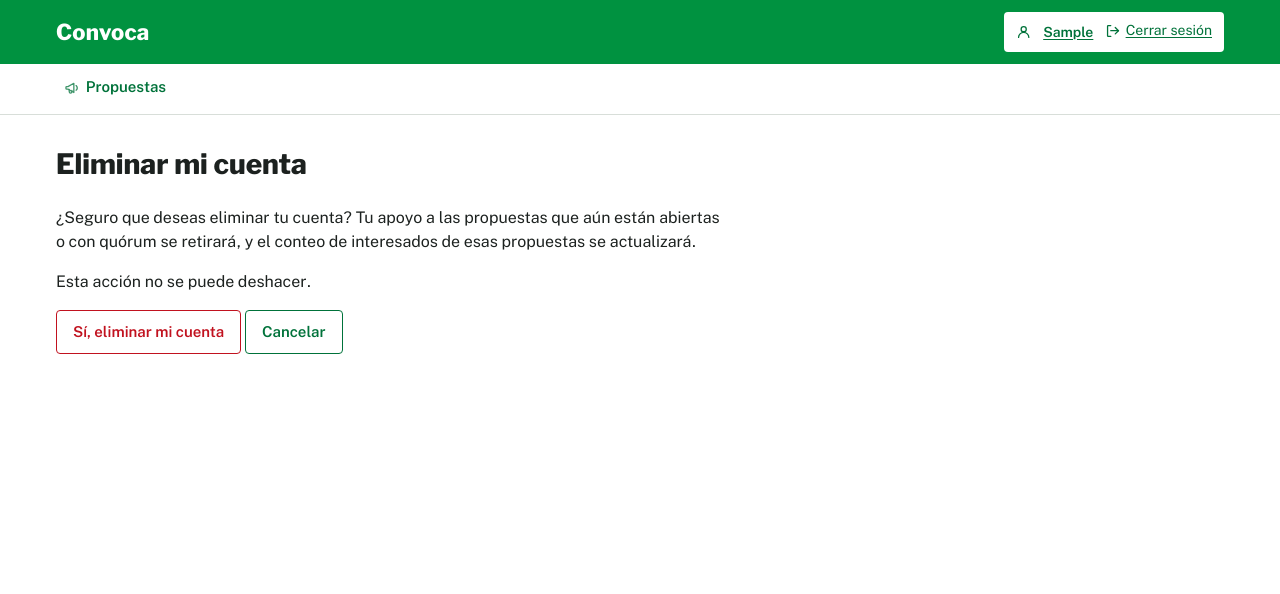
After one commit to svaltqt/Convoca, a Django app: page /perfil/eliminar/ in a window 1280 px wide. The commit adds this page. Shown: the top 594 px of the page. Run offline with Django 5.2, Linux system fonts and the light colour scheme; the visitor is signed in with stand-in values (Sample User, id 1); data that the repository does not hold is empty.

Commit message:
feat: vista, ruta y pantalla de confirmación para eliminar cuenta (HU-17, criterio 2)

```diff
--- a/apps/usuarios/urls.py
+++ b/apps/usuarios/urls.py
@@ -10,6 +10,11 @@ urlpatterns = [
     path("registro/", views.RegistroView.as_view(), name="registro"),
     path("politica-datos/", views.PoliticaDatosView.as_view(), name="politica_datos"),
     path("perfil/", views.PerfilView.as_view(), name="perfil"),
+    path(
+        "perfil/eliminar/",
+        views.EliminarCuentaView.as_view(),
+        name="eliminar_cuenta",
+    ),
     path("usuarios/", views.UsuarioListView.as_view(), name="usuario_lista"),
     path(
         "usuarios/<int:pk>/editar/",
--- a/apps/usuarios/views.py
+++ b/apps/usuarios/views.py
@@ -1,7 +1,9 @@
 from django.contrib import messages
+from django.contrib.auth import logout
 from django.contrib.auth.mixins import LoginRequiredMixin
 from django.contrib.auth.views import LoginView, LogoutView
 from django.contrib.messages.views import SuccessMessageMixin
+from django.shortcuts import redirect
 from django.urls import reverse_lazy
 from django.views.generic import CreateView, TemplateView, UpdateView
 
@@ -15,6 +17,7 @@ from config.views import (
 
 from .forms import FormularioLogin, RegistroForm, UsuarioForm
 from .models import Usuario
+from .services import eliminar_cuenta
 
 
 class EntrarView(LoginView):
@@ -61,6 +64,22 @@ class PerfilView(LoginRequiredMixin, SuccessMessageMixin, UpdateView):
 
     def get_object(self, queryset=None):
         return self.request.user
+
+
+class EliminarCuentaView(LoginRequiredMixin, TemplateView):
+    """
+    GET muestra la confirmación; solo el POST del botón de confirmar
+    elimina la cuenta, para evitar una eliminación por un clic accidental.
+    Siempre actúa sobre request.user.
+    """
+
+    template_name = "usuarios/eliminar_cuenta.html"
+
+    def post(self, request, *args, **kwargs):
+        eliminar_cuenta(request.user)
+        logout(request)
+        messages.success(request, "Tu cuenta fue eliminada.")
+        return redirect("inicio")
 
 
 class UsuarioListView(ListaConBusquedaView):
--- /dev/null
+++ b/templates/usuarios/eliminar_cuenta.html
@@ -0,0 +1,18 @@
+{% extends "base.html" %}
+
+{% block titulo %}Eliminar mi cuenta — Convoca{% endblock %}
+
+{% block content %}
+  <header>
+    <h1>Eliminar mi cuenta</h1>
+  </header>
+
+  <p>¿Seguro que deseas eliminar tu cuenta? Tu apoyo a las propuestas que aún están abiertas o con quórum se retirará, y el conteo de interesados de esas propuestas se actualizará.</p>
+  <p>Esta acción no se puede deshacer.</p>
+
+  <form method="post">
+    {% csrf_token %}
+    <button type="submit" class="boton boton--peligro">Sí, eliminar mi cuenta</button>
+    <a href="{% url 'usuarios:perfil' %}" class="boton boton--secundario">Cancelar</a>
+  </form>
+{% endblock %}
--- a/templates/usuarios/perfil.html
+++ b/templates/usuarios/perfil.html
@@ -15,4 +15,10 @@
     {% include "componentes/formulario.html" with form=form %}
     <button type="submit" class="boton boton--primario">Guardar</button>
   </form>
+
+  <section aria-labelledby="titulo-eliminar-cuenta">
+    <h2 id="titulo-eliminar-cuenta">Eliminar mi cuenta</h2>
+    <p class="texto-secundario">Puedes eliminar tu cuenta en cualquier momento. Se te pedirá confirmación antes de hacerlo.</p>
+    <a href="{% url 'usuarios:eliminar_cuenta' %}" class="boton boton--peligro">Eliminar mi cuenta</a>
+  </section>
 {% endblock %}
```
